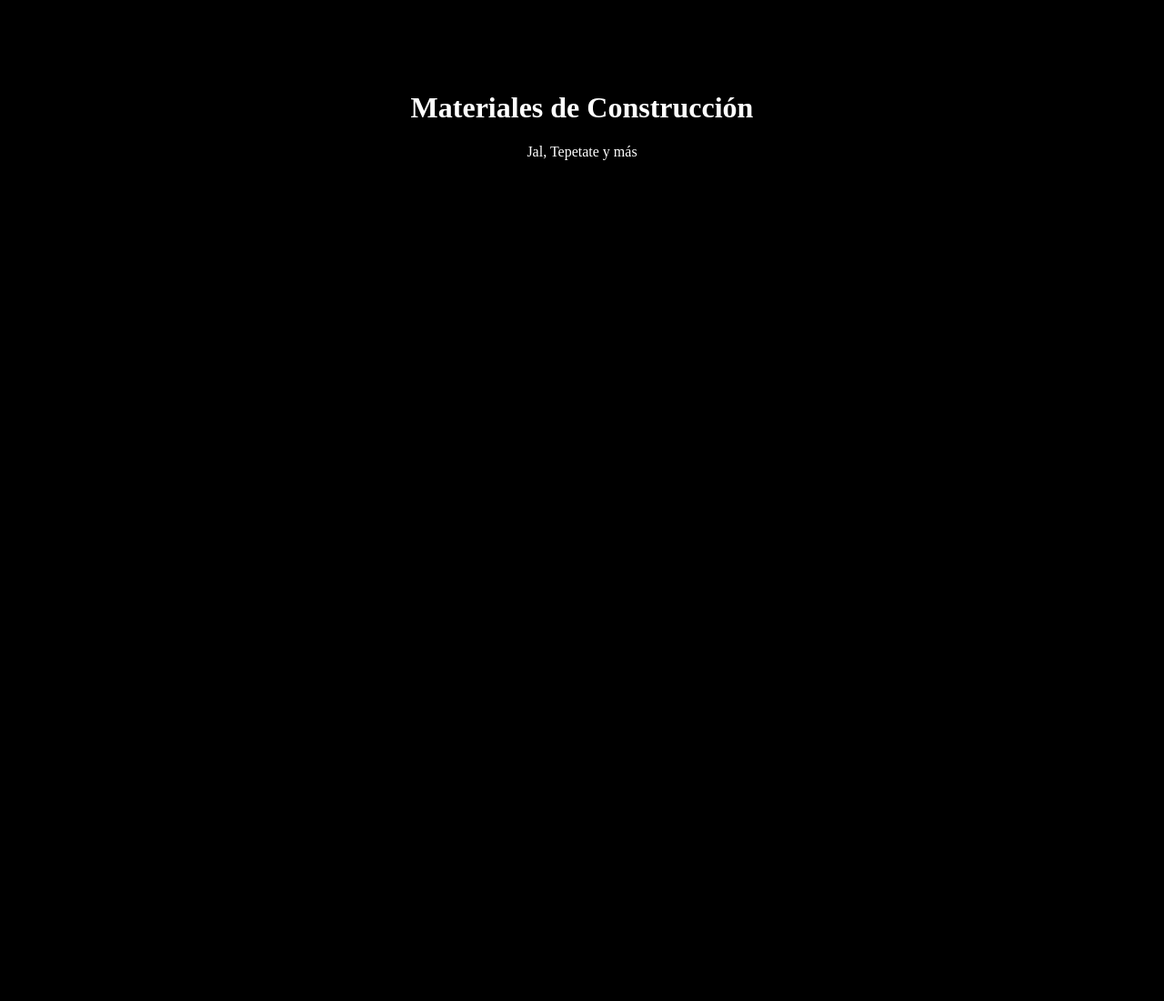
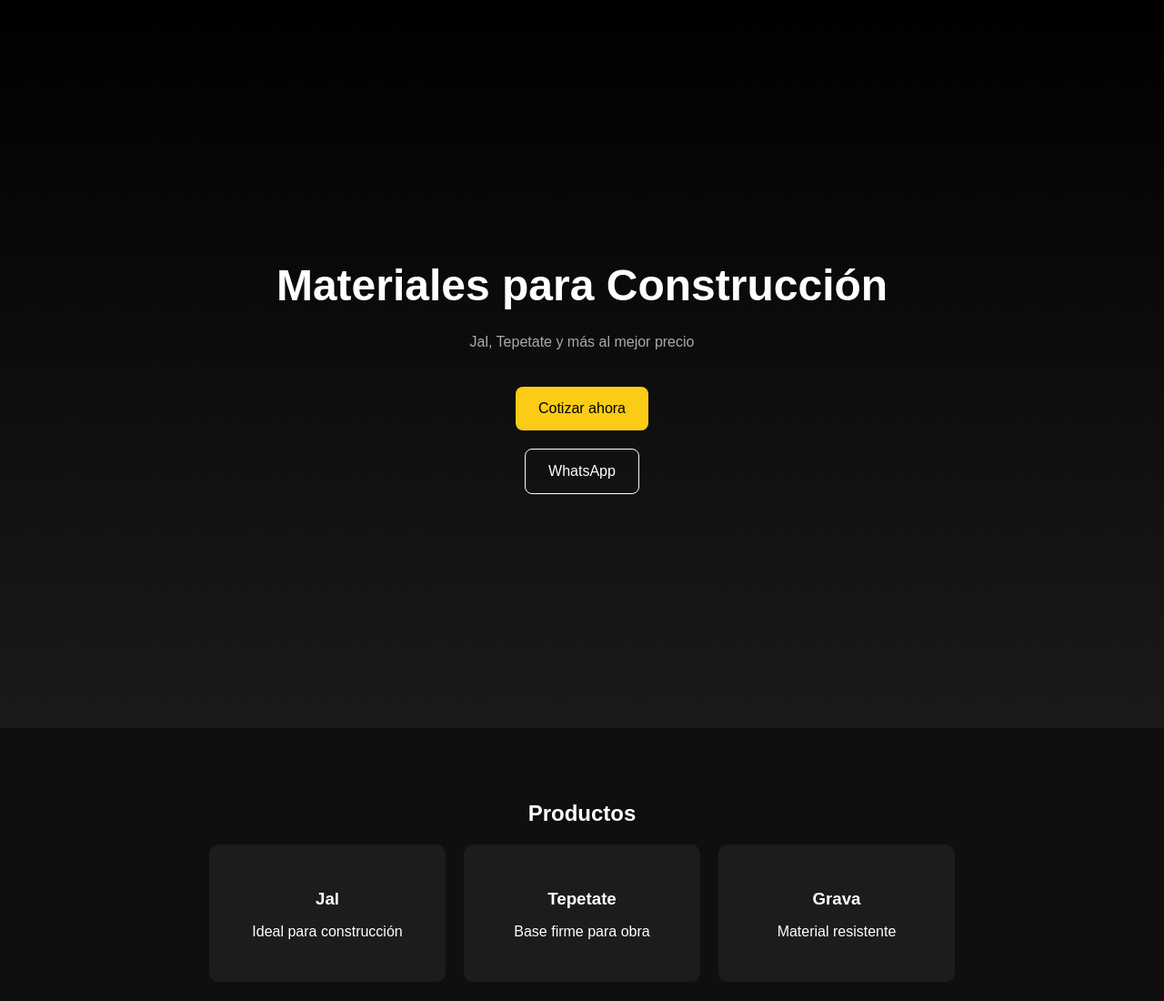
Before and after one commit to rk88g/materiales, a plain HTML site: page index.html in a window 1280 px wide. Shown: the top 1100 px of the page at 91% size. Before the commit the page ends 800 px from the top, so only its background shows below. Drawn offline with Linux system fonts and the light colour scheme.

Commit message:
Update index.html

```diff
--- a/index.html
+++ b/index.html
@@ -2,12 +2,132 @@
 <html lang="es">
 <head>
   <meta charset="UTF-8">
-  <title>Materiales</title>
+  <title>Materiales de Construcción</title>
+
+  <style>
+    body {
+      margin: 0;
+      font-family: Arial, sans-serif;
+      background: #0f0f0f;
+      color: white;
+    }
+
+    .hero {
+      height: 100vh;
+      display: flex;
+      flex-direction: column;
+      justify-content: center;
+      align-items: center;
+      background: linear-gradient(black, #1a1a1a);
+      text-align: center;
+    }
+
+    .hero h1 {
+      font-size: 48px;
+      margin-bottom: 10px;
+    }
+
+    .hero p {
+      color: #aaa;
+      margin-bottom: 30px;
+    }
+
+    .btn {
+      padding: 15px 25px;
+      margin: 10px;
+      border: none;
+      cursor: pointer;
+      font-size: 16px;
+      border-radius: 8px;
+      text-decoration: none;
+    }
+
+    .btn-primary {
+      background: #facc15;
+      color: black;
+    }
+
+    .btn-secondary {
+      border: 1px solid white;
+      color: white;
+    }
+
+    .section {
+      padding: 60px 20px;
+      text-align: center;
+    }
+
+    .cards {
+      display: flex;
+      flex-wrap: wrap;
+      justify-content: center;
+      gap: 20px;
+    }
+
+    .card {
+      background: #1c1c1c;
+      padding: 30px;
+      width: 200px;
+      border-radius: 10px;
+    }
+
+    .card h3 {
+      margin-bottom: 10px;
+    }
+
+  </style>
 </head>
-<body style="background:black;color:white;text-align:center;margin-top:100px;">
 
-  <h1>Materiales de Construcción</h1>
-  <p>Jal, Tepetate y más</p>
+<body>
+
+  <!-- HERO -->
+  <section class="hero">
+    <h1>Materiales para Construcción</h1>
+    <p>Jal, Tepetate y más al mejor precio</p>
+
+    <a href="#cotizar" class="btn btn-primary">Cotizar ahora</a>
+
+    <a href="https://wa.me/5213315457641?text=Hola%20quiero%20información"
+       target="_blank"
+       class="btn btn-secondary">
+       WhatsApp
+    </a>
+  </section>
+
+  <!-- PRODUCTOS -->
+  <section class="section">
+    <h2>Productos</h2>
+
+    <div class="cards">
+      <div class="card">
+        <h3>Jal</h3>
+        <p>Ideal para construcción</p>
+      </div>
+
+      <div class="card">
+        <h3>Tepetate</h3>
+        <p>Base firme para obra</p>
+      </div>
+
+      <div class="card">
+        <h3>Grava</h3>
+        <p>Material resistente</p>
+      </div>
+    </div>
+  </section>
+
+  <!-- COTIZACIÓN -->
+  <section class="section" id="cotizar">
+    <h2>Solicita tu cotización</h2>
+
+    <form id="form">
+      <input placeholder="Nombre" required><br><br>
+      <input placeholder="Teléfono" required><br><br>
+      <textarea placeholder="¿Qué necesitas?"></textarea><br><br>
+
+      <button class="btn btn-primary">Enviar</button>
+    </form>
+  </section>
 
 </body>
 </html>
```
